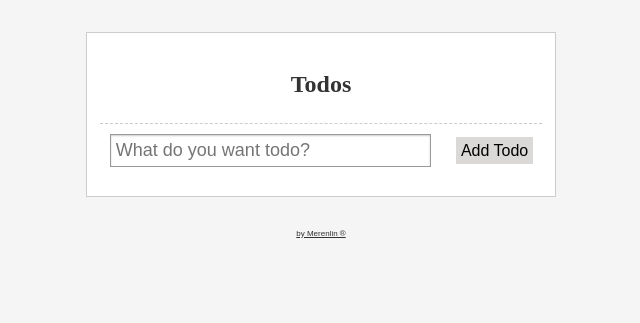
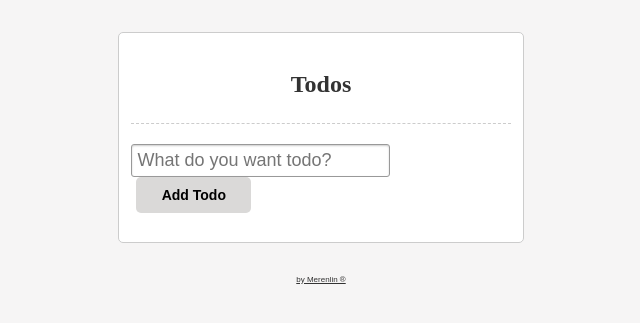
Before and after one commit to merenlin/awesome-todos, a Flask app: page / in a window 1280 px wide. Shown: the top 323 px of the page, without its empty margins (319-959 px from the left). Run offline with Flask 2, Linux system fonts and the light colour scheme.

Commit message:
Code refactoring, css changes

```diff
--- a/todos/controllers/main.py
+++ b/todos/controllers/main.py
@@ -1,42 +1,53 @@
+""" API controller for the 'Awesome Todos' web. """
+
 from todos import app
 from todos.models.Todo import Todo
 from flask import render_template, request, jsonify
-from flask.ext.wtf import Form, TextField, validators
 
 
 @app.route('/', methods=['GET'])
 def main():
+    """Index page loader."""
     return render_template('todos/index.html')
 
 @app.route('/api/', methods=['GET'])
 def get_todos():
+    """Fetching the current state of the db."""
     todos = Todo()
     items = todos.getAll()
     return jsonify(todos=items)
 
 @app.route('/api/', methods=['POST'])
 def add_todo():
+    """Adding a new todo item with default user set"""
     data = request.json
-    todo = Todo(1,data['title'])
+    todo = Todo(title=data['title'])
     todo_json = todo.add()
     return jsonify(todo=todo_json)
 
 
-@app.route('/api/<todo_id>',  methods=['GET'])
+@app.route('/api/<todo_id>', methods=['GET'])
 def get_todo(todo_id):
+    """Get a todo by id call."""
     todos = Todo()
     todo = todos.get(todo_id)
 
     if todo is None:
         return jsonify(response=404)
 
-    return jsonify(todo=data)
+    return jsonify(todo=todo)
 
-@app.route('/api/<todo_id>',  methods=['PUT'])
+@app.route('/api/<todo_id>', methods=['PUT'])
 def update_todo(todo_id):
+    """Update a todo by id call. New fields are in the request."""
     data = request.json
     todos = Todo()
-    print todo_id
-    print data
-    todos.update(todo_id,data)
+    todos.update(todo_id, data)
     return jsonify(response='OK')
+
+@app.route('/api/<todo_id>', methods=['DELETE'])
+def delete_todo(todo_id):
+    """Delete a todo by id call."""
+    todos = Todo()
+    todos.delete(todo_id)
+    return jsonify(response='OK')
--- a/todos/models/Todo.py
+++ b/todos/models/Todo.py
@@ -26,8 +26,11 @@ class Todo(db.Model):
         db.session.commit()
         return self.toJSON()
 
+    def delete(self,todo_id):
+        self.query.filter_by(id=todo_id).delete()
+        db.session.commit()
+
     def update(self, todo_id, new_fields):
-        todo = self.get(todo_id)
         self.query.filter_by(id=todo_id).update(new_fields)
         db.session.commit()
 
--- a/todos/static/css/style.css
+++ b/todos/static/css/style.css
@@ -27,10 +27,12 @@ ul {
 
 .wrapper {
     margin: 2em auto;
-    width: 35%;
+    width: 30%;
     border: 1px solid #ccc;
     padding: 0.8em;
     background: white;
+    -moz-border-radius: 5px;
+    border-radius: 5px;
 }
 
 .error {
@@ -39,28 +41,35 @@ ul {
 }
 
 #todo_title {
-    width: 70%;
+    width: 65%;
     font-size: 18px;
     font-family: inherit;
     line-height: 1em;
     border: 0;
     outline: none;
     padding: 5px;
-    margin-top: 10px;
-    margin-left: 10px;
+    margin-top: 20px;
     border: 1px solid #999999;
     -moz-box-shadow: rgba(0, 0, 0, 0.2) 0 1px 2px 0 inset;
     -webkit-box-shadow: rgba(0, 0, 0, 0.2) 0 1px 2px 0 inset;
     -o-box-shadow: rgba(0, 0, 0, 0.2) 0 1px 2px 0 inset;
     box-shadow: rgba(0, 0, 0, 0.2) 0 1px 2px 0 inset;
+    -moz-border-radius: 3px;
+    border-radius: 3px;
 }
 
 #add_button {
+    display: inline-block;
     width: 25%;
-    margin-left: 20px;
-    padding: 5px;
+    margin-left: 5px;
+    padding: 10px;
     background-color: #dad9d8;
     cursor: pointer;
+    text-align: center;
+    font-size: 14px;
+    font-weight: bold;
+    -moz-border-radius: 5px;
+    border-radius: 5px;
 }
 
 #todo_list {
```
